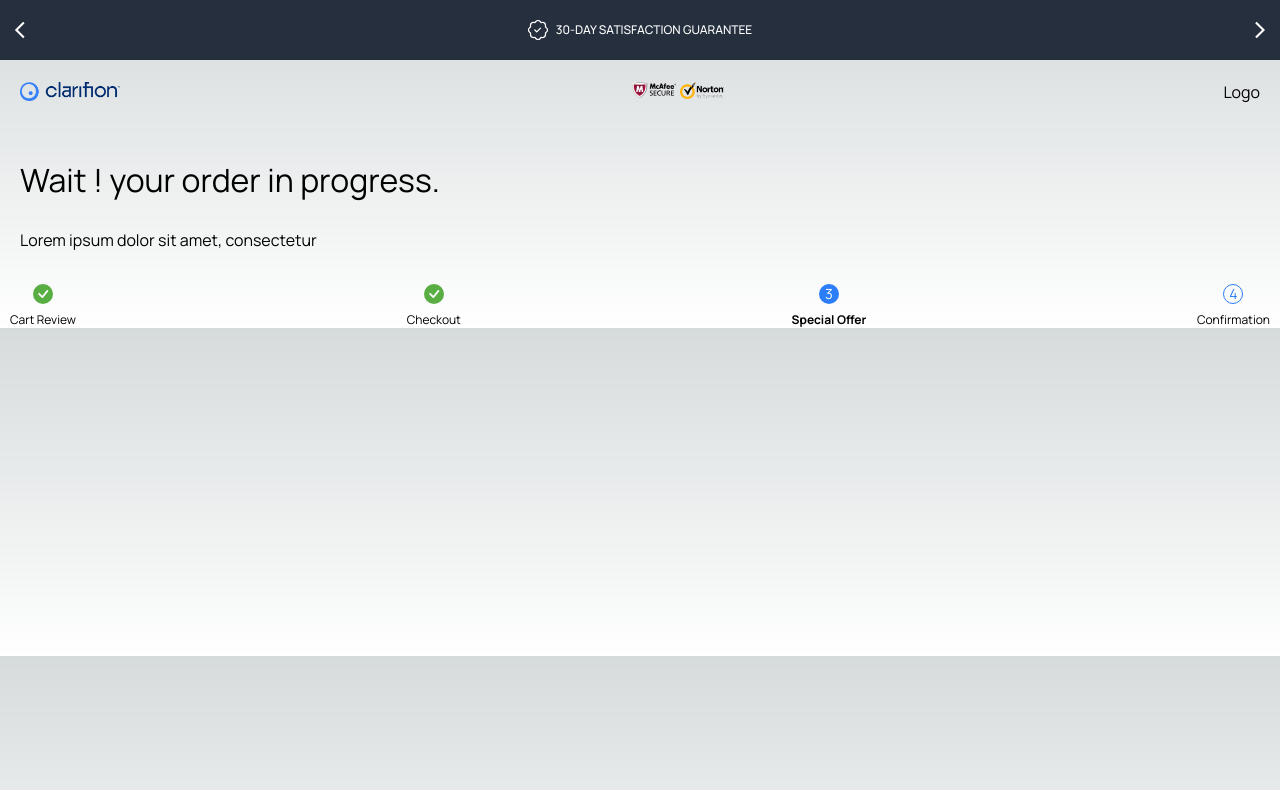
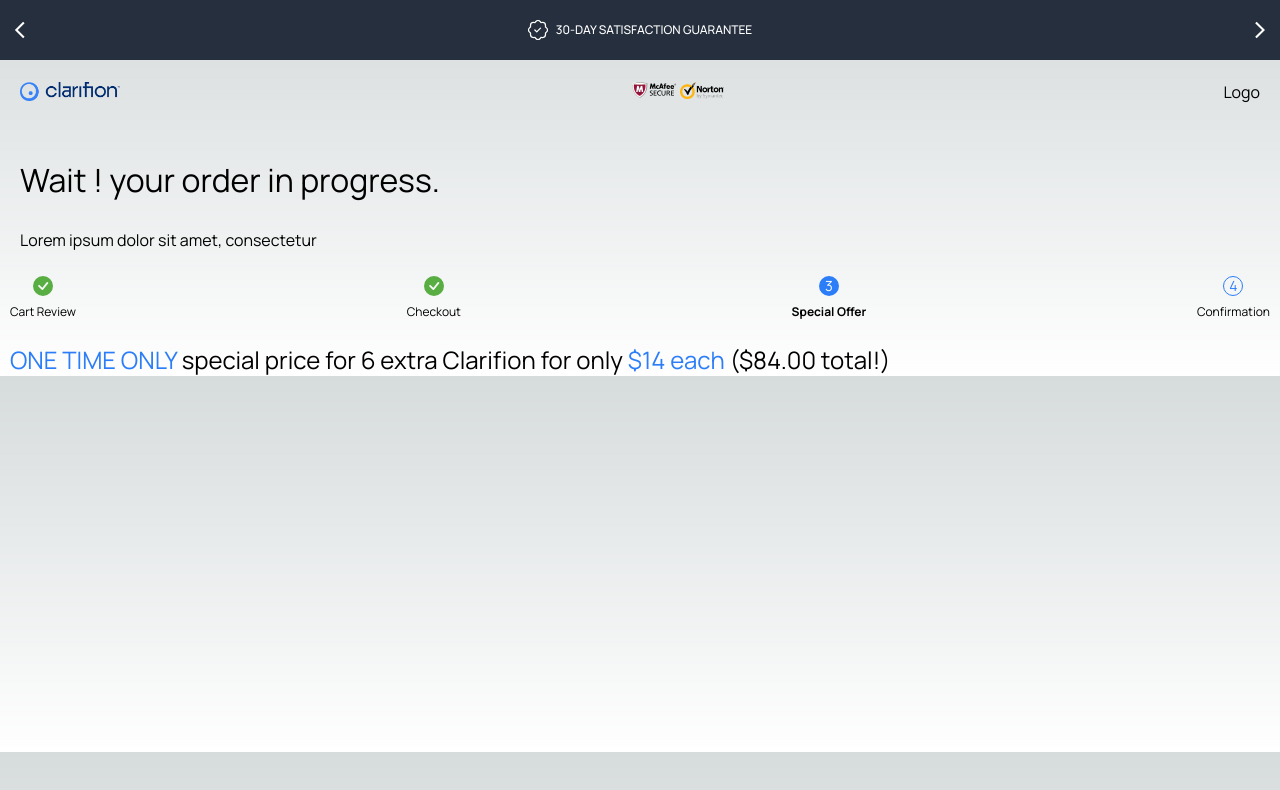
Before and after one commit to udeaghad/ejam-commerce, a Next.js app: page / in a window 1280 px wide. Shown: the top 790 px of the page. Built offline with nearby package versions, Linux system fonts and the light colour scheme.

Commit message:
Create Offer component

```diff
--- a/app/page.tsx
+++ b/app/page.tsx
@@ -2,6 +2,7 @@ import NavBar from "@/components/NavBar/NavBar"
 import Logo from "@/components/Logo/Logo";
 import Alert from "@/components/Alert/Alert";
 import Stages from "@/components/Stages/Stages";
+import Offer from "@/components/Offer/Offer";
 
 export default function Home() {
   return (
@@ -14,13 +15,16 @@ export default function Home() {
         <Logo />
       </div>
 
-      <div className="mt-8">
+      <div className="mt-8 flex flex-col justify-center items-center gap-6">
         <Alert />
+
+        <Stages />
+
+        <Offer />
       </div>
 
-      <div className="mt-8">
-        <Stages />
-      </div>
+
+
     </main>
   )
 }
--- /dev/null
+++ b/components/Offer/Offer.tsx
@@ -0,0 +1,12 @@
+const Offer = () => {
+  return (
+    <div className="w-full px-2.5">
+      <p className="text-2xl">
+        <span className="text-pry-blue">ONE TIME ONLY</span> special price for 6 extra Clarifion for only <span className="text-pry-blue">$14 each</span> ($84.00 total!)
+      </p>
+
+    </div>
+  )
+}
+
+export default Offer
```
Also changed, not shown: components/ProductImage/ProductImage.tsx (added).
